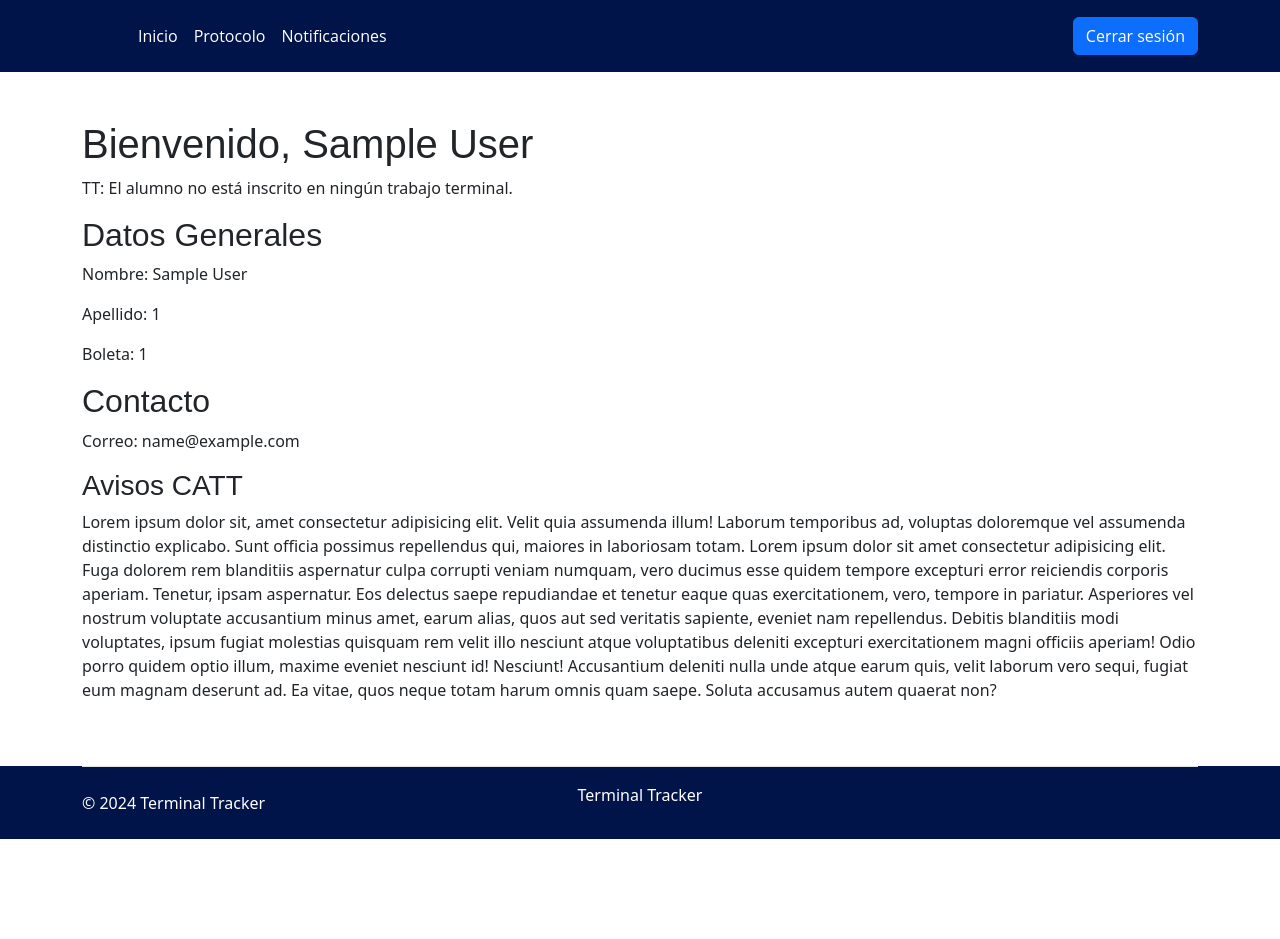
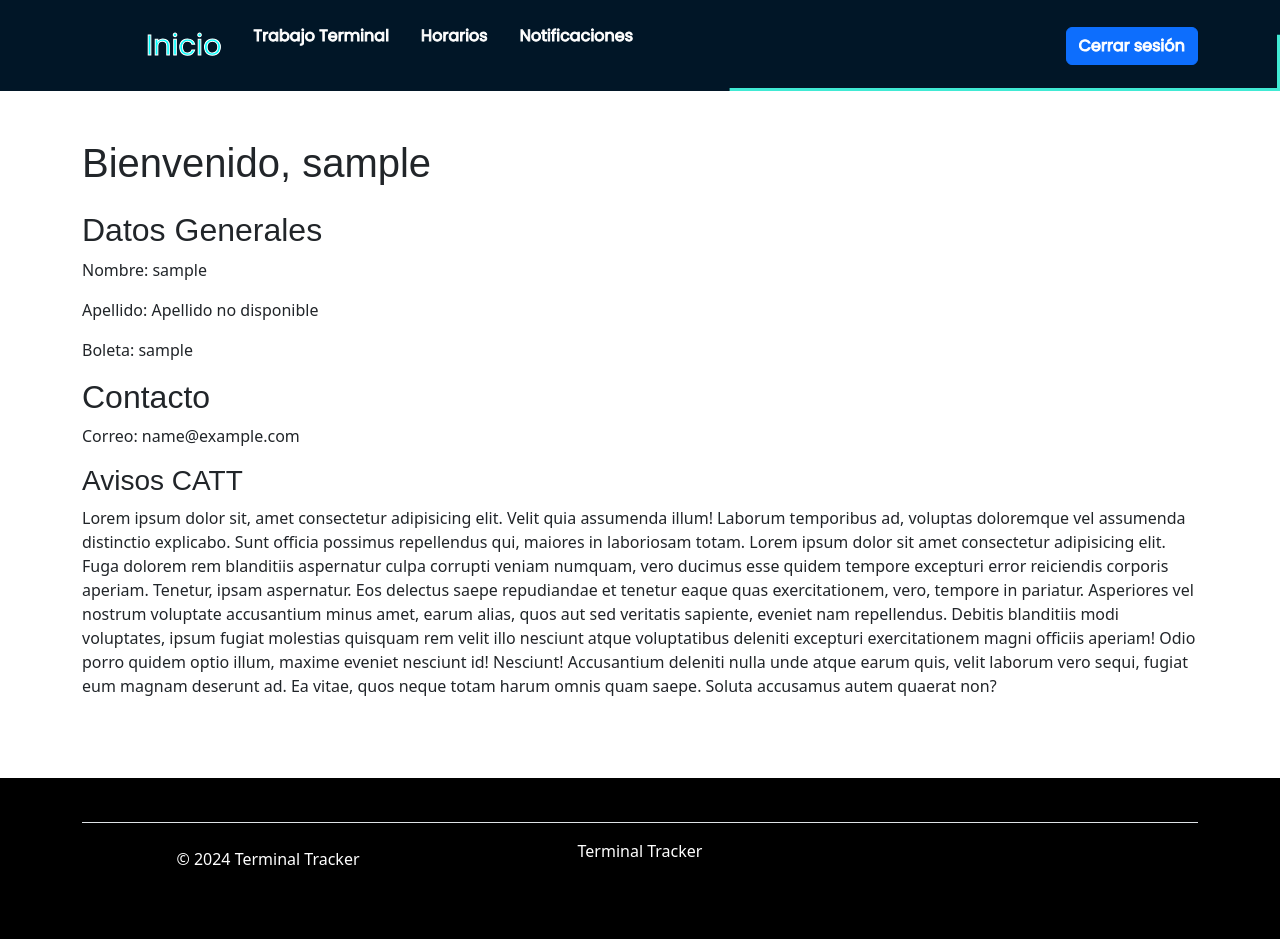
Before and after one commit to AxelBR16/TT, a PHP site: page /TT/alumnos/alumno.php in a window 1280 px wide. Before the commit the page ends 839 px from the top, so only its background shows below. Run offline with PHP 8.4, Linux system fonts and the light colour scheme; the visitor is signed in with stand-in values (Sample User, id 1); data that the repository does not hold is empty; some libraries are stand-ins or nearby versions.

Commit message:
Vista Trabajo terminal Alumno

```diff
--- a/alumnos/alumno.php
+++ b/alumnos/alumno.php
@@ -13,6 +13,7 @@ $user_name = isset($_SESSION['user_name']) ? htmlspecialchars($_SESSION['user_na
 $user_lastname = isset($_SESSION['user_lastname']) ? htmlspecialchars($_SESSION['user_lastname']) : 'Apellido no disponible';
 $user_boleta = isset($_SESSION['user_boleta']) ? htmlspecialchars($_SESSION['user_boleta']) : 'Boleta no disponible';
 $user_email = isset($_SESSION['user_email']) ? htmlspecialchars($_SESSION['user_email']) : 'Correo no disponible';
+
 // Configuración de la conexión a la base de datos (ejemplo)
 $host = 'localhost';
 $dbname = 'tt';
@@ -24,20 +25,20 @@ try {
     $pdo = new PDO("mysql:host=$host;dbname=$dbname;charset=utf8", $username, $password);
     $pdo->setAttribute(PDO::ATTR_ERRMODE, PDO::ERRMODE_EXCEPTION);
 
-    // Consulta para verificar si el alumno está inscrito en algún trabajo terminal
-    $query = "SELECT COUNT(*) AS count_tt FROM alumnos_trabajos WHERE Boleta = :Boleta";
+   // Consulta para obtener el ID del trabajo terminal en el que el alumno está inscrito
+   $query = "SELECT id_trabajo FROM alumnos_trabajos WHERE Boleta = :Boleta LIMIT 1";
    $stmt = $pdo->prepare($query);
    $stmt->bindParam(':Boleta', $_SESSION['user_id']);
    $stmt->execute();
    $result = $stmt->fetch(PDO::FETCH_ASSOC);
 
    // Verificar el resultado de la consulta
-    $count_tt = $result['count_tt'];
-
-    if ($count_tt > 0) {
-        $mensaje_tt = "El alumno está inscrito en $count_tt trabajo terminal.";
+   if ($result) {
+    $_SESSION['id_trabajo_terminal'] = $result['id_trabajo'];
+       $trabajoID = htmlspecialchars($result['id_trabajo']);
+       $mensaje_tt = "Estas inscrito en el trabajo terminal con ID: $trabajoID.";
    } else {
-        $mensaje_tt = "El alumno no está inscrito en ningún trabajo terminal.";
+       $_SESSION['error'] = "No estás en ningún TT";
    }
 
 } catch (PDOException $e) {
@@ -49,25 +50,28 @@ try {
 <head>
     <meta charset="UTF-8">
     <meta name="viewport" content="width=device-width, initial-scale=1.0">
-    <title>Alumno - Terminal Tracker</title>
+    <title>Alumno</title>
     <link rel="stylesheet" href="../css/principal.css">
     <link rel="stylesheet" href="../css/normalize.css">
     <link rel="stylesheet" href="../css/alumno.css">
 
     <!-- bootstrap -->
     <link href="https://cdn.jsdelivr.net/npm/bootstrap@5.3.3/dist/css/bootstrap.min.css" rel="stylesheet" integrity="sha384-QWTKZyjpPEjISv5WaRU9OFeRpok6YctnYmDr5pNlyT2bRjXh0JMhjY6hW+ALEwIH" crossorigin="anonymous">
+
+    <link rel="stylesheet" href="https://cdnjs.cloudflare.com/ajax/libs/animate.css/4.1.1/animate.min.css"/>
 </head>
 <body>
-<header class="p-3 barra_navegacion">
+<header class="p-3 barra_navegacion ">
     <div class="container">
         <div class="d-flex flex-wrap align-items-center justify-content-center justify-content-lg-start">
             <a href="/" class="d-flex align-items-center mb-2 mb-lg-0 text-white text-decoration-none">
                 <svg class="bi me-2" width="40" height="32" role="img" aria-label="Bootstrap"><use xlink:href="#bootstrap"/></svg>
             </a>
             <ul class="nav col-12 col-lg-auto me-lg-auto mb-2 justify-content-center mb-md-0">
-                <li><a href="alumno.php" class="nav-link px-2 text-white">Inicio</a></li>
-                <li><a href="#" class="nav-link px-2 text-white">Protocolo</a></li>
-                <li><a href="#" class="nav-link px-2 text-white">Notificaciones</a></li>
+                <li><a href="alumno.php" class="nav-link inicio--active">Inicio</a></li>
+                <li><a href="TT.php" class="nav-link text-white">Trabajo Terminal</a></li>
+                <li><a href="#" class="nav-link text-white">Horarios</a></li>
+                <li><a href="#" class="nav-link text-white">Notificaciones</a></li>
             </ul>
             <div class="text-end">
                 <a href="../logout.php" type="button" class="btn btn-primary">Cerrar sesión</a>
@@ -76,9 +80,34 @@ try {
     </div>
 </header>
 <main class="container mt-5">
-    <h1>Bienvenido, <?php echo htmlspecialchars($user_name); ?></h1>
-    <p>TT: <?php echo htmlspecialchars($mensaje_tt); ?></p>
-    <h2>Datos Generales</h2>
+    <?php
+     echo '<div class="mb-3 inicio_id">';
+     echo '<h1 class="animate__animated animate__heartBeat">Bienvenido, ' . $user_name . '</h1>';
+            if (isset($_SESSION['error'])) {
+                echo '<script src="https://cdn.jsdelivr.net/npm/sweetalert2@11"></script>';
+                ?>
+                <script>
+                Swal.fire({
+                    icon: 'error',
+                    title: '¡Error :(!',
+                    text: '<?php echo $_SESSION['error']; ?>',
+                    customClass: {
+                        confirmButton: 'btn-custom'
+                    }
+                });
+                </script>
+                <?php
+                unset($_SESSION['error']);
+        } else {
+            ?>
+            <p class="fs-5"><b><?php echo htmlspecialchars($mensaje_tt); ?></b></p>
+        <?php
+            }
+        echo '</div>';
+        ?>
+
+
+    <h2 class="mt-2">Datos Generales</h2>
     <p>Nombre: <?php echo htmlspecialchars($user_name); ?></p>
     <p>Apellido: <?php echo htmlspecialchars($user_lastname); ?></p>
     <p>Boleta: <?php echo htmlspecialchars($user_boleta); ?></p>
--- a/css/alumno.css
+++ b/css/alumno.css
@@ -1,11 +1,78 @@
+
+@import url("https://fonts.googleapis.com/css2?family=Poppins:wght@300;400;500;600;700;800;900&display=swap");
+
 .barra_navegacion{
-    background-color: #001449;
-    color: #fff;
-    font-family: var(--fuenteParrafos);
-    font-size: 1rem;
+    background-color: #011627;
+    font-family: "Poppins", sans-serif;
+    color: transparent;
+    -webkit-text-stroke: 1px #fff;
 }
 .footer{
     margin-top: 4rem;
-    background-color: #001449;
-    color: var(--blanco);
+    background-color: #000;
   }
+
+.inicio--active{
+    font-size: 1.8rem !important;
+    color: aqua !important;
+}
+header {
+    position: relative;
+
+    &::before {
+        content: "";
+        position: absolute;
+        top: 0;
+        left: 0;
+        right: 0;
+        bottom: 0;
+        border: 3px solid #41EAD4;
+        animation: clippath 4s infinite linear;
+    }
+}
+
+@keyframes clippath {
+    0%,
+    100% {
+        clip-path: inset(0 0 95% 0);
+    }
+    25% {
+        clip-path: inset(0 95% 0 0);
+    }
+    50% {
+        clip-path: inset(95% 0 0 0);
+    }
+    75% {
+        clip-path: inset(0 0 0 95%);
+    }
+}
+
+.inicio_id{
+    display: flex;
+    align-items: flex-end;
+    justify-content: space-between;
+}
+.documento{
+    display: flex;
+    flex-direction: column;
+    justify-content: center;
+    align-items: center;
+}
+.tt_container {
+    width: 80%;
+    height: 60rem;
+    border: 1px solid #ccc;
+    box-shadow: 0 0 10px rgba(0, 0, 0, 0.1);
+}
+
+.tt_container__add{
+
+    font-size: 5rem;
+    transition: font-size 0.3s ease-in-out;
+}
+
+.tt_container__add:hover{
+    color: #0000ff;
+    text-shadow: 4px 4px 12px rgba(8,255,186,0.6);
+    font-size: 7rem;
+}
--- a/css/principal.css
+++ b/css/principal.css
@@ -66,3 +66,27 @@ h1,h2,h3,h4{
     padding: 5rem 5rem 0 5rem; /*Marge*/
     background-color: var(--grisClaro);
 }
+
+ /*Footer*/
+ .footer{
+    margin-top: 4rem;
+    background-color: #001449;
+    color: var(--blanco);
+  }
+  body, html {
+    height: 100%;
+    margin: 0;
+    font-family: Arial, sans-serif;
+    display: flex;
+    flex-direction: column;
+  }
+  .contenido {
+    flex: 1;
+    padding: 20px;
+  }
+  .footer {
+    background-color: #001449;
+    color: white;
+    padding: 20px;
+    text-align: center;
+  }
```
Also changed, not shown: alumnos/TT.php (added, +120 -0 lines), alumnos/actualizar_url.php (added, +39 -0 lines), alumnos/alumnoPlantilla.php (added, +58 -0 lines), js/aUrl.js (added, +48 -0 lines). Lines whose indentation alone changed are shown as unchanged.
